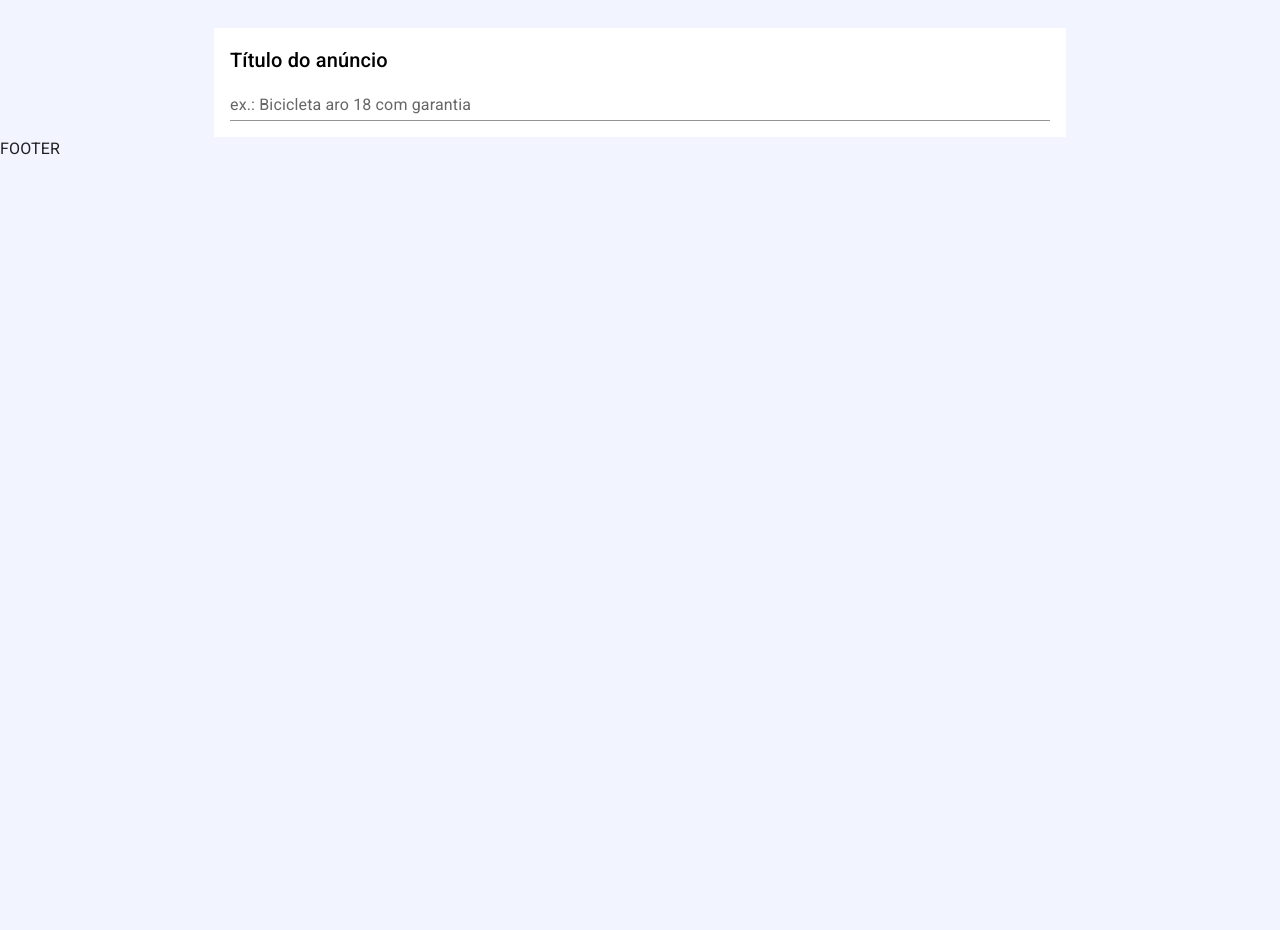
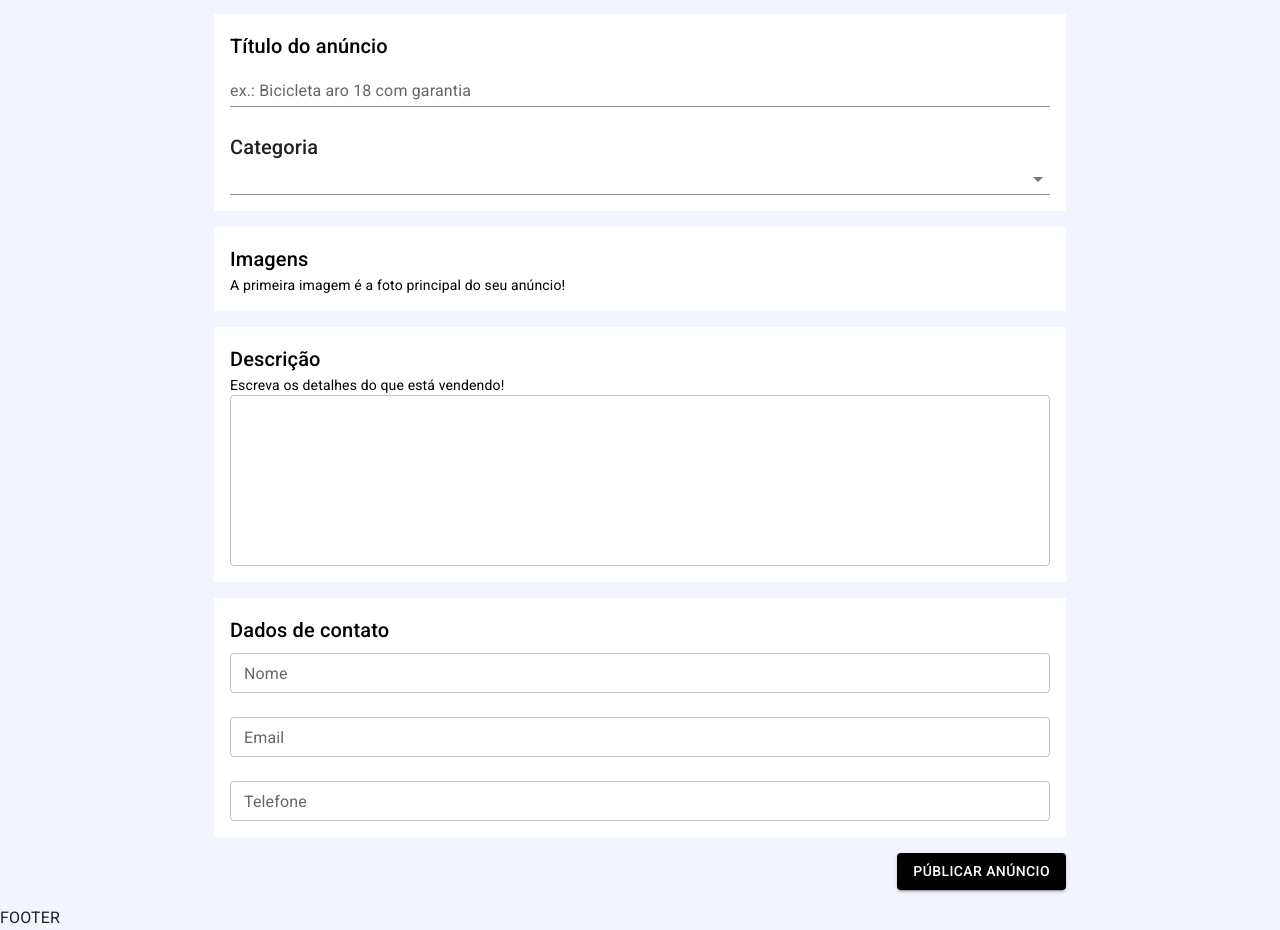
Before and after one commit to Stefanpicciani/Anunx, a Next.js app in the folder anunx/: page /user/publish in a window 1280 px wide. Shown: the part 200-1130 px from the top of the page. Before the commit the page ends 800 px from the top, so only its background shows below. Built offline with nearby package versions, Linux system fonts and the light colour scheme.

Commit message:
Adicionando página de publish, complemento.

```diff
--- a/anunx/pages/user/publish.js
+++ b/anunx/pages/user/publish.js
@@ -1,14 +1,21 @@
 import TemplateDefault from "../../src/templates/Default"
 
-import { Container, Typography, Box, TextField } from "@mui/material";
+import { Container, Typography, Box, TextField, Select, Button } from "@mui/material";
+import MenuItem from '@mui/material/MenuItem';
 import styles  from "./publish.module.css";
+import { useState } from "react";
+
+const Publish = () => {
+    const [age, setAge] = useState('');
+    const handleChangeCategory = (event) => {
+      setAge(event.target.value);
+    };
 
 
-const Publish = () => {
 
     return(
         <TemplateDefault>
-            <Container maxWidth="sm" className={styles.container}>
+            <Container maxWidth="sm" className={`${styles.container} ${styles.boxContainer}`}>
                 <Typography component="h1" variant="h2" align="center" color="primary">
                     Públicar anúncio
                 </Typography>
@@ -17,7 +24,7 @@ const Publish = () => {
                 </Typography>
             </Container>
 
-            <Container maxWidth="md" className={styles.container}>
+            <Container maxWidth="md" className={styles.boxContainer}>
                 <Box className={styles.box}>
                     <Typography component="h6" variant="h6" align="left" color="primary">
                         Título do anúncio
@@ -28,6 +35,100 @@ const Publish = () => {
                         variant="standard"
                         fullWidth
                     />
+                    <br /><br />
+                      <Typography component="h6" variant="h6" color="textPrimary">
+                        Categoria
+                      </Typography>
+
+                      <Select
+                        variant="standard"
+                        labelId="demo-customized-select-label"
+                        id="demo-customized-select"
+                        value={age}
+                        fullWidth
+                        onChange={handleChangeCategory}
+                        placeholder="Selecione"
+                      >
+                        <MenuItem value="">
+                            <em>Selecione</em></MenuItem>
+                        <MenuItem value={1}>Bebê e Criança</MenuItem>
+                        <MenuItem value={2}>Agricultura</MenuItem>
+                        <MenuItem value={3}>Moda</MenuItem>
+                        <MenuItem value={4}>Carros, Motos e Barcos</MenuItem>
+                        <MenuItem value={5}>Serviços</MenuItem>
+                        <MenuItem value={6}>Lazer</MenuItem>
+                        <MenuItem value={7}>Animais</MenuItem>
+                        <MenuItem value={8}>Moveis, Casa e Jardim</MenuItem>
+                        <MenuItem value={9}>Imóveis</MenuItem>
+                        <MenuItem value={10}>Equipamentos e Ferramentas</MenuItem>
+                        <MenuItem value={11}>Celulares e Tablets</MenuItem>
+                        <MenuItem value={12}>Esporte</MenuItem>
+                        <MenuItem value={13}>Tecnologia</MenuItem>
+                        <MenuItem value={14}>Emprego</MenuItem>
+                        <MenuItem value={15}>Outros</MenuItem>
+                      </Select>
+                </Box>
+            </Container>
+
+            <Container maxWidth="md" className={styles.boxContainer}>
+                <Box className={styles.box}>
+                    <Typography component="h6" variant="h6" align="left" color="primary">
+                       Imagens
+                    </Typography>
+                    <Typography component="div" variant="body2" align="left" color="primary">
+                       A primeira imagem é a foto principal do seu anúncio!
+                    </Typography>
+                </Box>
+            </Container>
+
+            <Container maxWidth="md" className={styles.boxContainer}>
+                <Box className={styles.box}>
+                    <Typography component="h6" variant="h6" align="left" color="primary">
+                       Descrição
+                    </Typography>
+                    <Typography component="div" variant="body2" align="left" color="primary">
+                       Escreva os detalhes do que está vendendo!
+                    </Typography>
+                    <TextField
+                        multiline
+                        rows={6}
+                        fullWidth
+                        variant="outlined"
+                    />
+                </Box>
+            </Container>
+
+            <Container maxWidth="md" className={styles.boxContainer}>
+                <Box className={styles.box}>
+                    <Typography component="h6" variant="h6" align="left" color="primary" gutterBottom>
+                      Dados de contato
+                    </Typography>
+                    <TextField
+                        label="Nome"
+                        variant="outlined"
+                        size="small"
+                        fullWidth
+                    />
+                    <br/> <br/>
+                    <TextField
+                        label="Email"
+                        variant="outlined"
+                        size="small"
+                        fullWidth
+                    />
+                    <br/> <br/>
+                    <TextField
+                        label="Telefone"
+                        variant="outlined"
+                        size="small"
+                        fullWidth
+                    />
+                </Box>
+            </Container>
+
+            <Container maxWidth="md" className={styles.boxContainer}>
+                <Box textAlign="right">
+                   <Button variant="contained" color="primary">Públicar anúncio</Button>
                 </Box>
             </Container>
         </TemplateDefault>
--- a/anunx/pages/user/publish.module.css
+++ b/anunx/pages/user/publish.module.css
@@ -9,3 +9,7 @@
         background-color: #ffffff;
         padding: 1rem;
 }
+
+.boxContainer {
+        padding-bottom: 1rem;
+}
```
